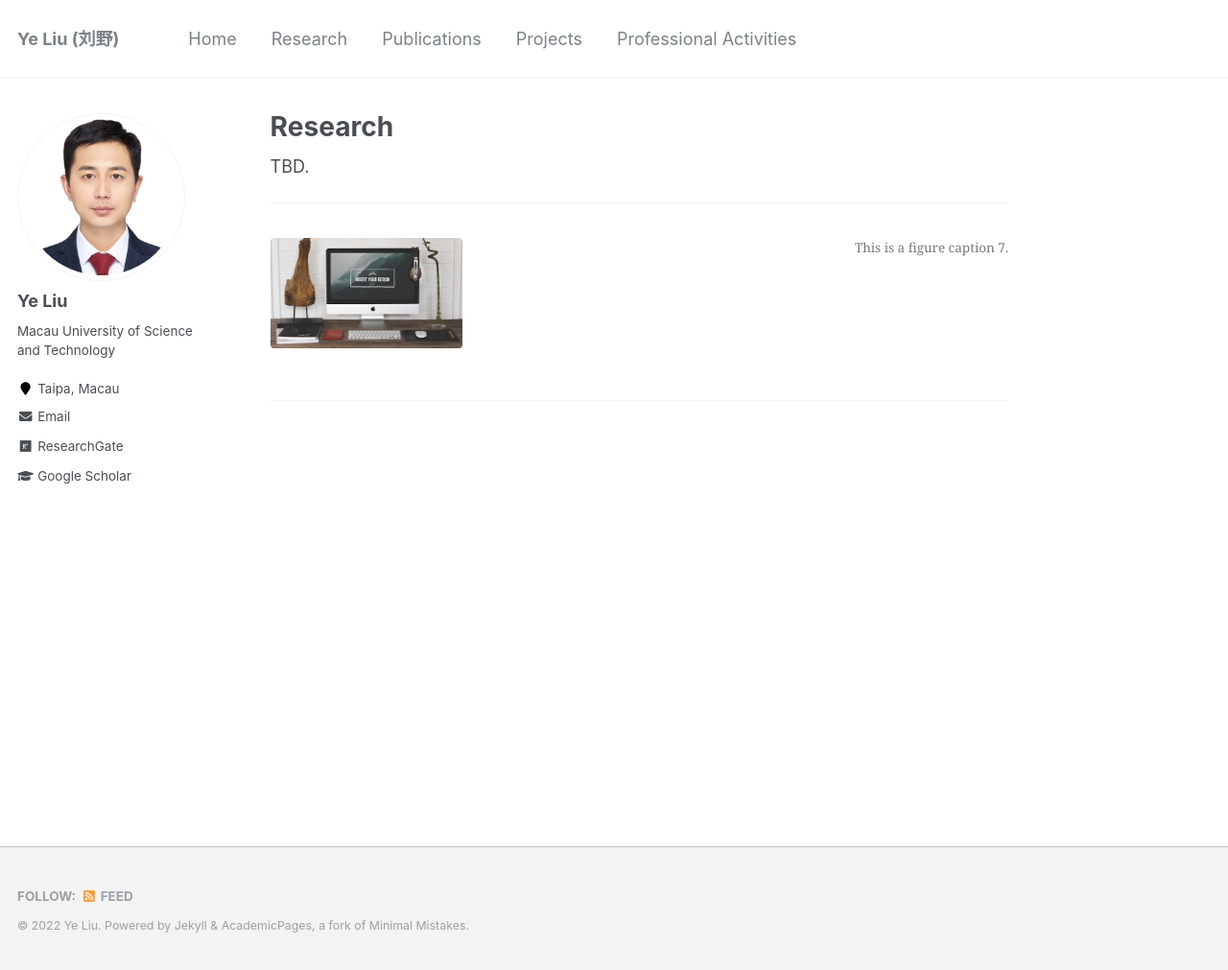
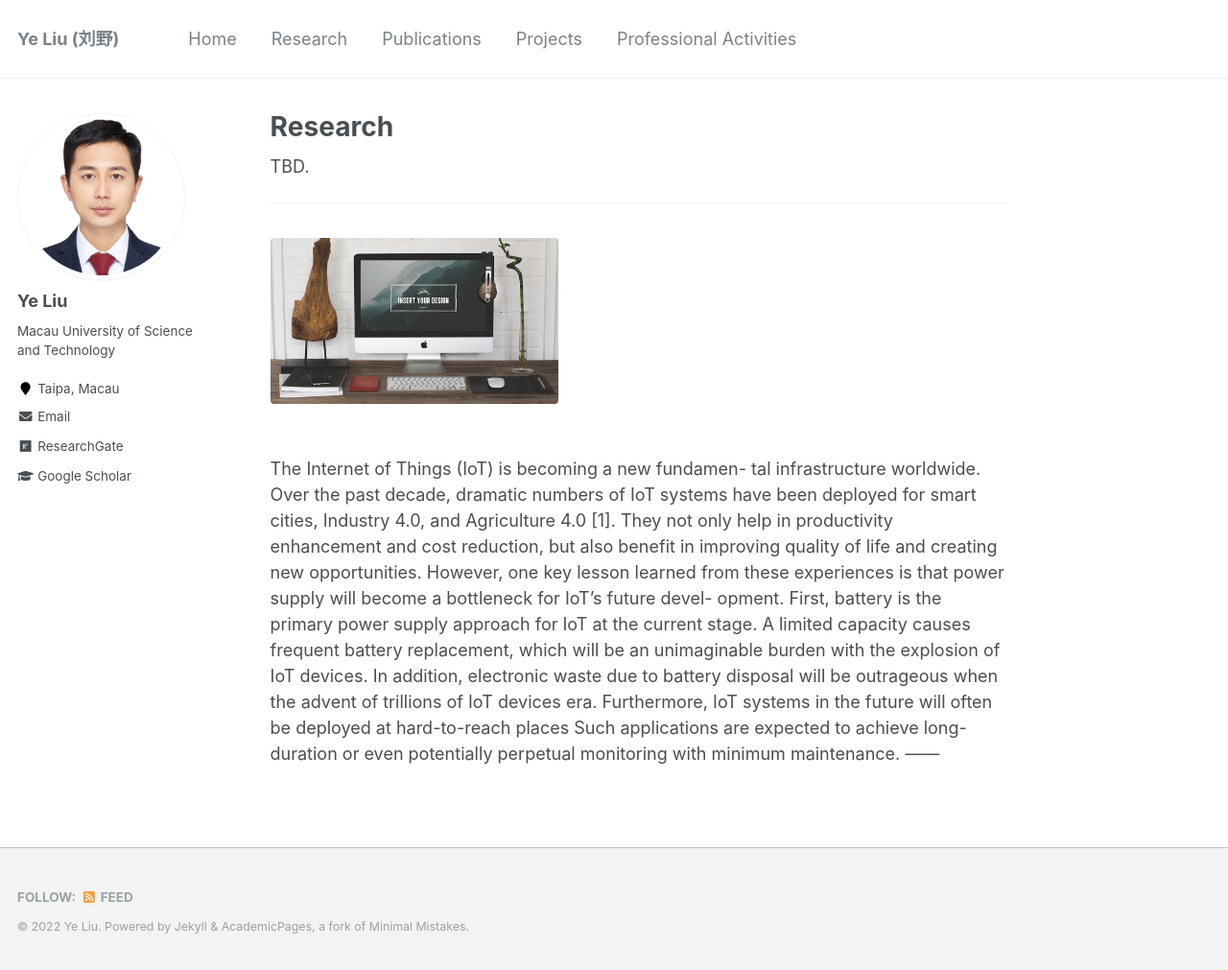
Before and after one commit to ChrisYe-Liu/chrisye-liu.github.io, a Jekyll site: the page built from _pages/research.md, in a window 1280 px wide and 1011 px high. Shown: the whole window at 96% size. Built offline with Jekyll 4.4.1, drawn with Linux system fonts in a browser that asks for light colours.

Commit message:
Update research.md

```diff
--- a/_pages/research.md
+++ b/_pages/research.md
@@ -11,8 +11,8 @@ TBD.
 ------
 <figure>
    <img src= "/images/foo-bar-identity.jpg"
-   style="float:left; width:200px;height:100 px"
+   style="float:left; width:300px;height:200 px"
   alt="this is a placeholder image">
-  <figcaption>This is a figure caption 7.</figcaption>
 </figure>
+The Internet of Things (IoT) is becoming a new fundamen- tal infrastructure worldwide. Over the past decade, dramatic numbers of IoT systems have been deployed for smart cities, Industry 4.0, and Agriculture 4.0 [1]. They not only help in productivity enhancement and cost reduction, but also benefit in improving quality of life and creating new opportunities. However, one key lesson learned from these experiences is that power supply will become a bottleneck for IoT’s future devel- opment. First, battery is the primary power supply approach for IoT at the current stage. A limited capacity causes frequent battery replacement, which will be an unimaginable burden with the explosion of IoT devices. In addition, electronic waste due to battery disposal will be outrageous when the advent of trillions of IoT devices era. Furthermore, IoT systems in the future will often be deployed at hard-to-reach places Such applications are expected to achieve long-duration or even potentially perpetual monitoring with minimum maintenance.
 ------
```
